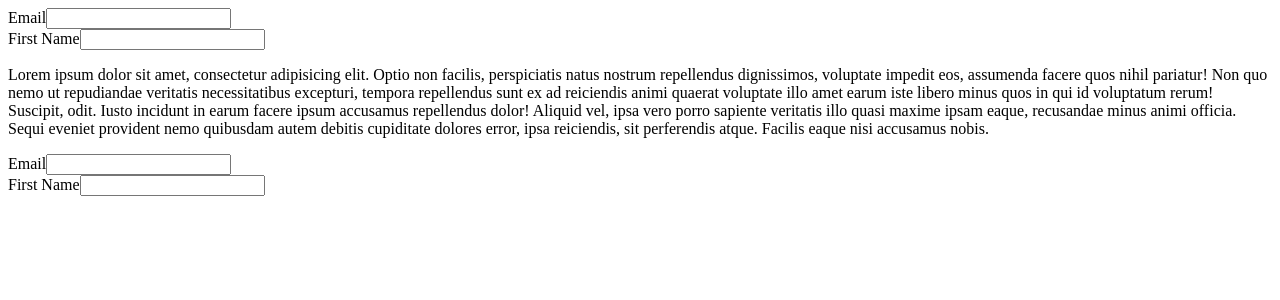
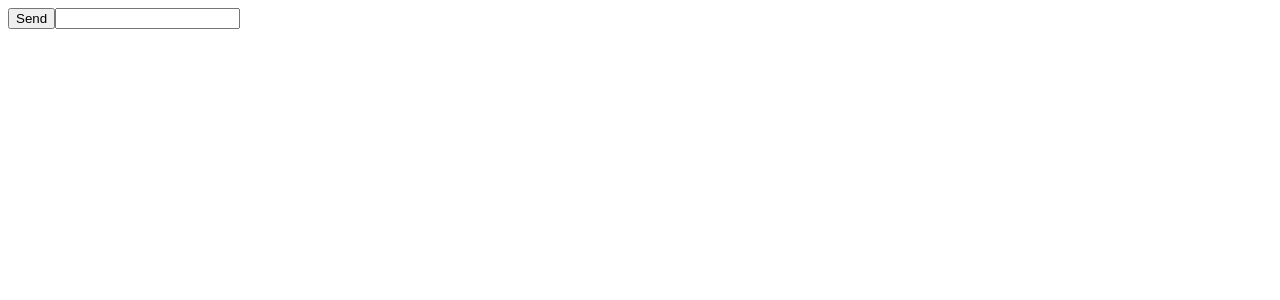
Before and after one commit to ellewright/CourseCareers-React-Unit, a React (Vite) app: page / in a window 1280 px wide. Shown: the top 300 px of the page. Built offline with nearby package versions, Linux system fonts and the light colour scheme.

Commit message:
Add useImperativeHandle

```diff
--- a/src/App.jsx
+++ b/src/App.jsx
@@ -44,14 +44,15 @@ import React from "react"
 // import DatePickerProject from "./components/AdvancedReactConcepts/DatePicker/DatePicker"
 // import UseLayoutEffect from "./components/AdvancedHooks/useLayoutEffect/UseLayoutEffect"
 // import UseDebugValue from "./components/AdvancedHooks/useDebugValue/UseDebugValue"
-import UseId from "./components/AdvancedHooks/useId/UseId"
+// import UseId from "./components/AdvancedHooks/useId/UseId"
+import UseImperativeHandle from "./components/AdvancedHooks/useImperativeHandle/UseImperativeHandle"
 // import user from './user.json'
 // import './styles.css'
 // import img from './img.jpg'
 
 function App() {
   return (
-    <UseId />
+    <UseImperativeHandle />
   )
 }
 
--- /dev/null
+++ b/src/components/AdvancedHooks/useImperativeHandle/Input.jsx
@@ -0,0 +1,26 @@
+import { forwardRef, useImperativeHandle, useRef, useState } from "react"
+
+function Inner(props, ref) {
+    const [value, setValue] = useState("")
+
+    const inputRef = useRef()
+    const inputRef2 = useRef()
+
+    useImperativeHandle(ref, () => {
+        return {
+            value
+        }
+    }, [value])
+
+    return (
+        <>
+            <input
+                type="text"
+                value={value}
+                onChange={e => setValue(e.target.value)}
+            />
+        </>
+    )
+}
+
+export const Input = forwardRef(Inner)
--- /dev/null
+++ b/src/components/AdvancedHooks/useImperativeHandle/UseImperativeHandle.jsx
@@ -0,0 +1,17 @@
+import { useRef } from "react"
+import { Input } from "./Input"
+
+export default function UseImperativeHandle() {
+    const inputRef = useRef()
+
+    return (
+        <>
+            <button
+                onClick={() => console.log(inputRef.current.value)}
+            >
+                Send
+            </button>
+            <Input type="text" ref={inputRef} />
+        </>
+    )
+}
```
